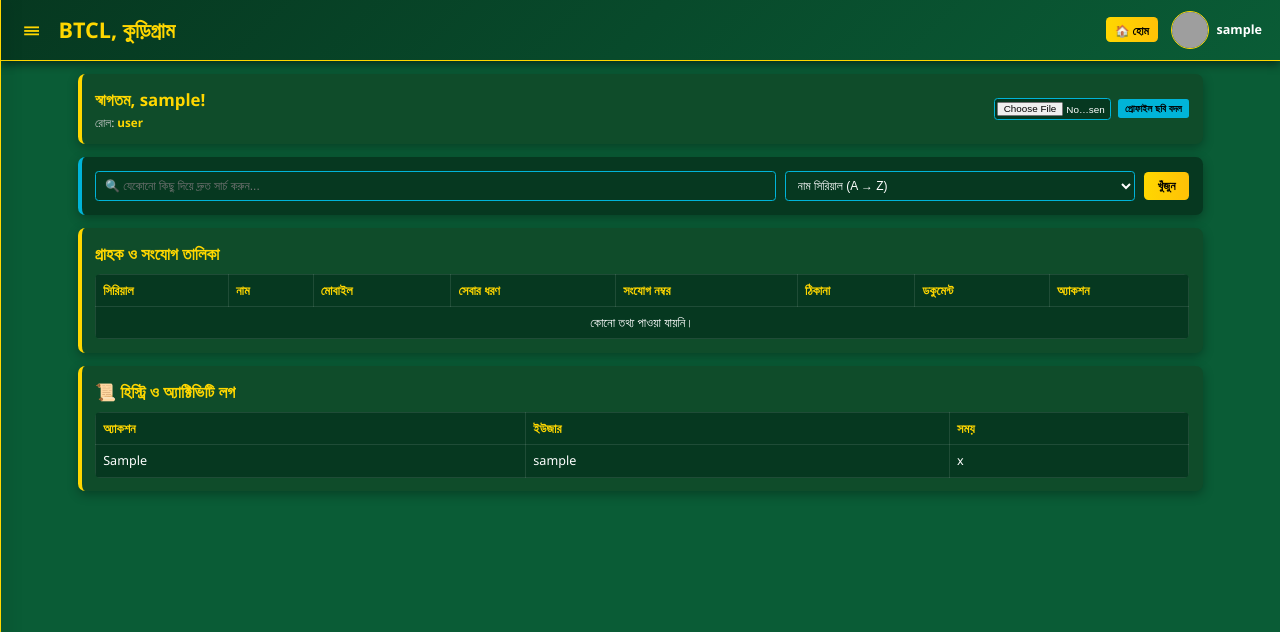
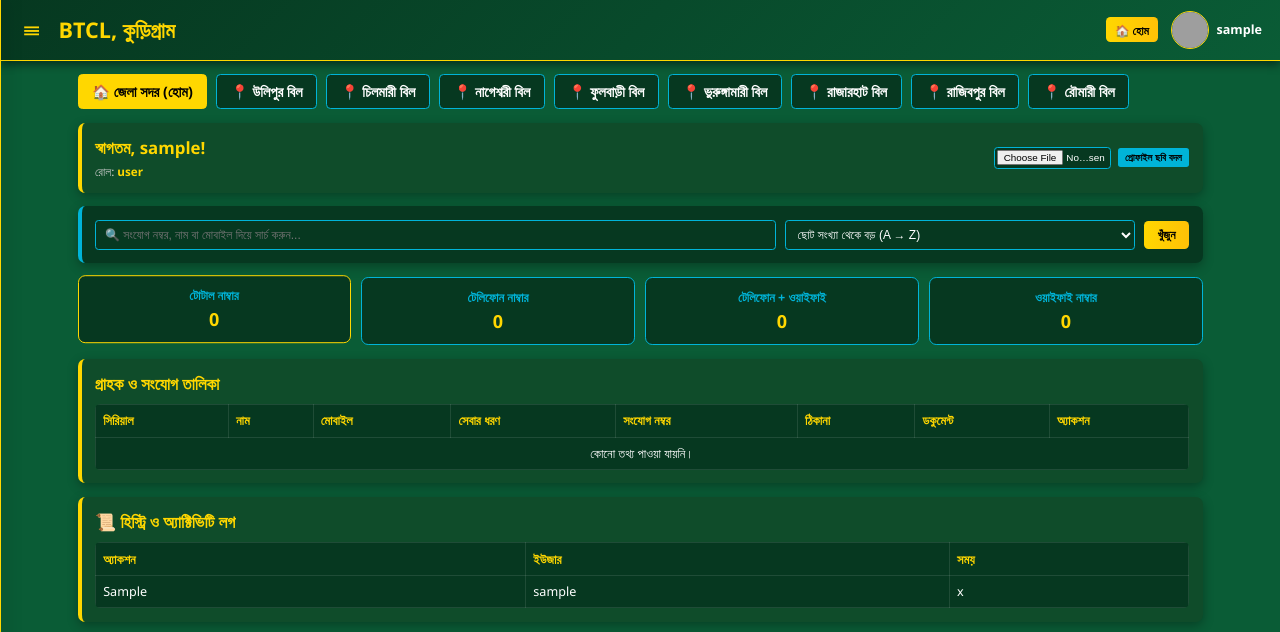
Before and after one commit to alommdkhushbu-design/btcl-kurigram, a Flask app: page /dashboard in a window 1280 px wide. Shown: the top 632 px of the page. Run offline with Flask 3, Linux system fonts and the light colour scheme; the visitor is signed in with stand-in values (Sample User, id 1); data comes from the database, SQL or seed files in the repository; tables that the repository leaves empty hold one stand-in row (values such as "Sample post"); grey boxes are pictures that could not be loaded.

Commit message:
Update index.html

```diff
--- a/templates/index.html
+++ b/templates/index.html
@@ -18,7 +18,7 @@
             font-family: 'Segoe UI', Tahoma, Geneva, Verdana, sans-serif;
             margin: 0;
             padding: 0;
-            zoom: 90%; /* স্ক্রিন ছোট-বড় বা জুম করা ছাড়াই এক নজরে সব দেখার জন্য */
+            zoom: 90%;
         }
         header {
             background: linear-gradient(135deg, var(--dark-green), var(--primary-green));
@@ -36,7 +36,6 @@
         .menu-btn { background: none; border: none; color: var(--accent-gold); font-size: 24px; cursor: pointer; }
         h2, h3 { color: var(--accent-gold); margin: 0; }
 
-        /* সাইডবার মেনু */
         .sidebar {
             height: 100%; width: 0; position: fixed; z-index: 2000; top: 0; left: 0;
             background-color: var(--dark-green); overflow-x: hidden; transition: 0.3s; padding-top: 60px;
@@ -112,7 +111,6 @@
         .close-modal { color: #aaa; float: right; font-size: 26px; font-weight: bold; cursor: pointer; }
         .close-modal:hover { color: white; }
 
-        /* প্রোফাইল ড্রপডাউন মেনু */
         .profile-dropdown { position: relative; display: inline-block; cursor: pointer; }
         .dropdown-content {
             display: none; position: absolute; right: 0; background-color: var(--dark-green);
@@ -121,6 +119,10 @@
         .dropdown-content a { color: white; padding: 10px 14px; text-decoration: none; display: block; font-size: 14px; }
         .dropdown-content a:hover { background-color: var(--primary-green); color: var(--accent-gold); }
         .profile-dropdown:hover .dropdown-content { display: block; }
+
+        .nav-tabs { display: flex; gap: 10px; margin-bottom: 15px; flex-wrap: wrap; }
+        .nav-tab-btn { background: var(--dark-green); border: 2px solid var(--sky-blue); color: white; padding: 8px 15px; border-radius: 5px; text-decoration: none; font-weight: bold; }
+        .nav-tab-btn.active { background: var(--accent-gold); color: black; border-color: var(--accent-gold); }
     </style>
 </head>
 <body>
@@ -135,8 +137,6 @@
         <div style="display: flex; align-items: center; gap: 15px;">
             {% if session.get('user') %}
             <a href="/dashboard" class="btn-custom" style="padding: 5px 10px; font-size: 13px;">🏠 হোম</a>
-
-            <!-- প্রোফাইল পিকচার ও ক্লিক করলে লগআউট অপশন -->
             <div class="profile-dropdown">
                 <div style="display: flex; align-items: center; gap: 8px;">
                     <img src="{{ url_for('static', filename='uploads/' + current_user_data[8]) }}" alt="Profile" style="width: 40px; height: 40px; border-radius: 50%; object-fit: cover; border: 2px solid var(--accent-gold);">
@@ -150,12 +150,12 @@
         </div>
     </header>
 
-    <!-- সাইডবার থ্রি-ডট মেনু -->
     <div id="mySidebar" class="sidebar">
         <a href="javascript:void(0)" class="close-btn" onclick="closeNav()">&times;</a>
         <h3 style="padding: 0 25px; color: var(--accent-gold); margin-bottom: 15px;">মেনু অপশন</h3>
         <a href="/dashboard">🏠 হোম পেজ</a>
         <a href="javascript:void(0)" onclick="openAddModal(); closeNav();">➕ নতুন নাম্বার এড করুন</a>
+        <a href="javascript:void(0)" onclick="openUpazilaModal(); closeNav();">📍 নতুন উপজেলা যোগ করুন</a>
         <a href="javascript:void(0)" onclick="openUserModal(); closeNav();">👤 ইউজার / সহকারী এডমিন তৈরি</a>
         <a href="#history-sec" onclick="closeNav();">📜 হিস্ট্রি লগ</a>
         <a href="/logout" style="color: #ff4d4d;">🚪 লগআউট</a>
@@ -193,7 +193,14 @@
             {% endif %}
 
         {% else %}
-            <!-- ইউজার ওভারভিউ ও প্রোফাইল আপডেট -->
+            <!-- নেভিগেশন ট্যাব: হোম ও উপজেলা সমূহ -->
+            <div class="nav-tabs">
+                <a href="/dashboard" class="nav-tab-btn {% if page == 'dashboard' %}active{% endif %}">🏠 জেলা সদর (হোম)</a>
+                {% for u_name in upazilas %}
+                <a href="/upazila/{{ u_name }}" class="nav-tab-btn {% if page == 'upazila_page' and selected_upazila == u_name %}active{% endif %}">📍 {{ u_name }} বিল</a>
+                {% endfor %}
+            </div>
+
             <div class="card">
                 <div style="display: flex; justify-content: space-between; align-items: center; flex-wrap: wrap; gap: 10px;">
                     <div>
@@ -209,41 +216,41 @@
 
             <!-- সার্চ ও A-Z / Z-A সর্টিং বার -->
             <div class="card" style="background: var(--dark-green); border-left: 5px solid var(--sky-blue);">
-                <form action="/dashboard" method="GET" class="top-search-bar" style="margin: 0;">
-                    <input type="text" name="search" placeholder="🔍 যেকোনো কিছু দিয়ে দ্রুত সার্চ করুন..." value="{{ request.args.get('search', '') }}">
+                <form action="{% if page == 'upazila_page' %}/upazila/{{ selected_upazila }}{% else %}/dashboard{% endif %}" method="GET" class="top-search-bar" style="margin: 0;">
+                    <input type="text" name="search" placeholder="🔍 সংযোগ নম্বর, নাম বা মোবাইল দিয়ে সার্চ করুন..." value="{{ request.args.get('search', '') }}">
                     <select name="sort" onchange="this.form.submit()">
-                        <option value="az" {% if request.args.get('sort') == 'az' %}selected{% endif %}>নাম সিরিয়াল (A → Z)</option>
-                        <option value="za" {% if request.args.get('sort') == 'za' %}selected{% endif %}>নাম সিরিয়াল (Z → A)</option>
+                        <option value="az" {% if request.args.get('sort') == 'az' %}selected{% endif %}>ছোট সংখ্যা থেকে বড় (A → Z)</option>
+                        <option value="za" {% if request.args.get('sort') == 'za' %}selected{% endif %}>বড় সংখ্যা থেকে ছোট (Z → A)</option>
                     </select>
                     <input type="hidden" name="filter" value="{{ active_filter }}">
                     <button type="submit" class="btn-custom">খুঁজুন</button>
                 </form>
             </div>
 
-            <!-- কাউন্টার বক্স (সুপার এডমিন ও সহকারী এডমিন দেখতে পারবে, সাধারণ ইউজাররা গোপন থাকবে) -->
-            {% if session.get('role') != 'user' %}
+            <!-- কাউন্টার বক্স -->
+            {% if session.get('role') != 'user' or page == 'dashboard' %}
             <div class="counter-grid">
-                <a href="/dashboard?filter=all&search={{ request.args.get('search', '') }}&sort={{ request.args.get('sort', 'az') }}" class="counter-box {% if active_filter == 'all' %}active{% endif %}">
+                <a href="?filter=all&search={{ request.args.get('search', '') }}&sort={{ request.args.get('sort', 'az') }}" class="counter-box {% if active_filter == 'all' %}active{% endif %}">
                     <h4>টোটাল নাম্বার</h4>
                     <p>{{ total_count }}</p>
                 </a>
-                <a href="/dashboard?filter=Telephone&search={{ request.args.get('search', '') }}&sort={{ request.args.get('sort', 'az') }}" class="counter-box {% if active_filter == 'Telephone' %}active{% endif %}">
+                <a href="?filter=Telephone&search={{ request.args.get('search', '') }}&sort={{ request.args.get('sort', 'az') }}" class="counter-box {% if active_filter == 'Telephone' %}active{% endif %}">
                     <h4>টেলিফোন নাম্বার</h4>
                     <p>{{ tel_count }}</p>
                 </a>
-                <a href="/dashboard?filter=Tel+WiFi&search={{ request.args.get('search', '') }}&sort={{ request.args.get('sort', 'az') }}" class="counter-box {% if active_filter == 'Tel+WiFi' %}active{% endif %}">
+                <a href="?filter=Tel+WiFi&search={{ request.args.get('search', '') }}&sort={{ request.args.get('sort', 'az') }}" class="counter-box {% if active_filter == 'Tel+WiFi' %}active{% endif %}">
                     <h4>টেলিফোন + ওয়াইফাই</h4>
                     <p>{{ tel_wifi_count }}</p>
                 </a>
-                <a href="/dashboard?filter=WiFi&search={{ request.args.get('search', '') }}&sort={{ request.args.get('sort', 'az') }}" class="counter-box {% if active_filter == 'WiFi' %}active{% endif %}">
+                <a href="?filter=WiFi&search={{ request.args.get('search', '') }}&sort={{ request.args.get('sort', 'az') }}" class="counter-box {% if active_filter == 'WiFi' %}active{% endif %}">
                     <h4>ওয়াইফাই নাম্বার</h4>
                     <p>{{ wifi_count }}</p>
                 </a>
             </div>
             {% endif %}
 
-            <!-- অ্যাডমিন ম্যানেজমেন্ট প্যানেল (রিয়েল এডমিন ও সহকারী এডমিন উভয়েই সব ইউজারের তথ্য ও পাসওয়ার্ড দেখতে পারবে) -->
-            {% if session.get('role') != 'user' %}
+            <!-- অ্যাডমিন ম্যানেজমেন্ট প্যানেল -->
+            {% if session.get('role') != 'user' and page == 'dashboard' %}
             <div class="card" id="admin-panel" style="border-left-color: red;">
                 <h3>🛡️ ইউজার ও সহকারী এডমিন ম্যানেজমেন্ট প্যানেল</h3>
 
@@ -260,7 +267,7 @@
                     {% endfor %}
                 </table>
 
-                <h4 style="color: var(--accent-gold); margin-top: 15px; font-size: 14px;">সকল ইউজার ও সহকারী এডমিনের তালিকা ও পাসওয়ার্ড:</h4>
+                <h4 style="color: var(--accent-gold); margin-top: 15px; font-size: 14px;">সকল ইউজার ও সহকারী এডমিনের তালিকা:</h4>
                 <table>
                     <tr><th>নাম</th><th>ইউজারনেম</th><th>পাসওয়ার্ড</th><th>রোল</th><th>স্ট্যাটাস</th><th>অ্যাকশন</th></tr>
                     {% for usr in all_users %}
@@ -294,9 +301,9 @@
             </div>
             {% endif %}
 
-            <!-- গ্রাহক ও সংযোগ তালিকা -->
+            <!-- গ্রাহক ও সংযোগ তালিকা টেবিল -->
             <div class="card">
-                <h3>গ্রাহক ও সংযোগ তালিকা</h3>
+                <h3>{% if page == 'upazila_page' %}উপজেলা: {{ selected_upazila }} - {% endif %}গ্রাহক ও সংযোগ তালিকা</h3>
                 <table>
                     <tr>
                         <th>সিরিয়াল</th>
@@ -314,7 +321,7 @@
                         <td>{{ rec[1] }}</td>
                         <td>{{ rec[2] }}</td>
                         <td>{{ rec[3] }}</td>
-                        <td>{{ rec[4] }}</td>
+                        <td style="color: var(--sky-blue); font-weight: bold;">{{ rec[4] }}</td>
                         <td>{{ rec[5] }}</td>
                         <td>
                             {% if rec[6] %}
@@ -334,7 +341,7 @@
                 </table>
             </div>
 
-            <!-- হিস্ট্রি লগ সেকশন -->
+            <!-- হিস্ট্রি লগ -->
             <div class="card" id="history-sec">
                 <h3>📜 হিস্ট্রি ও অ্যাক্টিভিটি লগ</h3>
                 <table>
@@ -347,7 +354,6 @@
                 </table>
             </div>
 
-            <!-- ফ্লোটিং প্লাস (+) বাটন -->
             <a href="javascript:void(0)" class="floating-btn" onclick="openAddModal()">+</a>
 
             <!-- নতুন নাম্বার এড করার মডাল -->
@@ -356,6 +362,7 @@
                     <span class="close-modal" onclick="closeAddModal()">&times;</span>
                     <h3>নতুন নাম্বার ও তথ্য সংযোজন</h3>
                     <form action="/add_record" method="POST" enctype="multipart/form-data">
+                        <input type="hidden" name="upazila" value="{% if page == 'upazila_page' %}{{ selected_upazila }}{% else %}District HQ{% endif %}">
                         <input type="text" name="name" placeholder="গ্রাহকের নাম" required>
                         <input type="text" name="phone" placeholder="মোবাইল নম্বর" required>
                         <select name="service_type" required>
@@ -363,7 +370,7 @@
                             <option value="Tel+WiFi">টেলিফোন + ওয়াইফাই নম্বর</option>
                             <option value="WiFi">ওয়াইফাই নম্বর</option>
                         </select>
-                        <input type="text" name="service_no" placeholder="সংযোগ নম্বর">
+                        <input type="text" name="service_no" placeholder="সংযোগ নম্বর (যেমন: 0581-51234)" required>
                         <input type="text" name="address" placeholder="ঠিকানা">
                         <textarea name="note" placeholder="অতিরিক্ত নোট"></textarea>
 
@@ -371,6 +378,19 @@
                         <input type="file" name="doc_file" accept="image/*" style="background: var(--dark-green);">
 
                         <button type="submit" class="btn-custom" style="width: 100%; margin-top: 12px;">তথ্য সংরক্ষণ করুন</button>
+                    </form>
+                </div>
+            </div>
+
+            <!-- উপজেলা এড করার মডাল -->
+            <div id="upazilaModal" class="modal">
+                <div class="modal-content" style="max-width: 400px;">
+                    <span class="close-modal" onclick="closeUpazilaModal()">&times;</span>
+                    <h3 style="color: var(--accent-gold);">নতুন উপজেলা যোগ করুন</h3>
+                    <form action="/add_upazila" method="POST">
+                        <p style="font-size: 13px; margin: 8px 0;">উপজেলার নাম লিখুন (যেমন: ফুলবাড়ী, রাজারহাট):</p>
+                        <input type="text" name="upazila_name" placeholder="উপজেলার নাম" required>
+                        <button type="submit" class="btn-custom" style="width: 100%; margin-top: 10px;">উপজেলা তৈরি করুন</button>
                     </form>
                 </div>
             </div>
@@ -389,7 +409,7 @@
                             <option value="Tel+WiFi">টেলিফোন + ওয়াইফাই নম্বর</option>
                             <option value="WiFi">ওয়াইফাই নম্বর</option>
                         </select>
-                        <input type="text" name="service_no" id="edit_service_no" placeholder="সংযোগ নম্বর">
+                        <input type="text" name="service_no" id="edit_service_no" placeholder="সংযোগ নম্বর" required>
                         <input type="text" name="address" id="edit_address" placeholder="ঠিকানা">
 
                         <label style="display: block; margin-top: 8px; color: var(--accent-gold); font-size: 13px;">নতুন ছবি বা ফাইল আপলোড:</label>
@@ -400,7 +420,7 @@
                 </div>
             </div>
 
-            <!-- ইউজার বা সহকারী এডমিন তৈরি করার মডাল -->
+            <!-- ইউজার তৈরি মডাল -->
             <div id="userModal" class="modal">
                 <div class="modal-content">
                     <span class="close-modal" onclick="closeUserModal()">&times;</span>
@@ -425,7 +445,7 @@
                 </div>
             </div>
 
-            <!-- ডিলিট সিকিউরিটি পিন কনফার্মেশন মডাল -->
+            <!-- ডিলিট সিকিউরিটি পিন মডাল -->
             <div id="deleteRecordModal" class="modal">
                 <div class="modal-content" style="max-width: 400px;">
                     <span class="close-modal" onclick="closeDeleteRecordModal()">&times;</span>
@@ -439,7 +459,7 @@
                 </div>
             </div>
 
-            <!-- ইউজার ডিলিট সিকিউরিটি পিন মডাল -->
+            <!-- ইউজার ডিলিট সিকিউরিটি মডাল -->
             <div id="deleteUserModal" class="modal">
                 <div class="modal-content" style="max-width: 400px;">
                     <span class="close-modal" onclick="closeDeleteUserModal()">&times;</span>
@@ -476,6 +496,9 @@
         function openAddModal() { document.getElementById("addModal").style.display = "block"; }
         function closeAddModal() { document.getElementById("addModal").style.display = "none"; }
 
+        function openUpazilaModal() { document.getElementById("upazilaModal").style.display = "block"; }
+        function closeUpazilaModal() { document.getElementById("upazilaModal").style.display = "none"; }
+
         function openUserModal() { document.getElementById("userModal").style.display = "block"; }
         function closeUserModal() { document.getElementById("userModal").style.display = "none"; }
 
@@ -511,6 +534,7 @@
         window.onclick = function(event) {
             if (event.target == document.getElementById('addModal')) document.getElementById('addModal').style.display = "none";
             if (event.target == document.getElementById('editModal')) document.getElementById('editModal').style.display = "none";
+            if (event.target == document.getElementById('upazilaModal')) document.getElementById('upazilaModal').style.display = "none";
             if (event.target == document.getElementById('userModal')) document.getElementById('userModal').style.display = "none";
             if (event.target == document.getElementById('deleteRecordModal')) document.getElementById('deleteRecordModal').style.display = "none";
             if (event.target == document.getElementById('deleteUserModal')) document.getElementById('deleteUserModal').style.display = "none";
```
